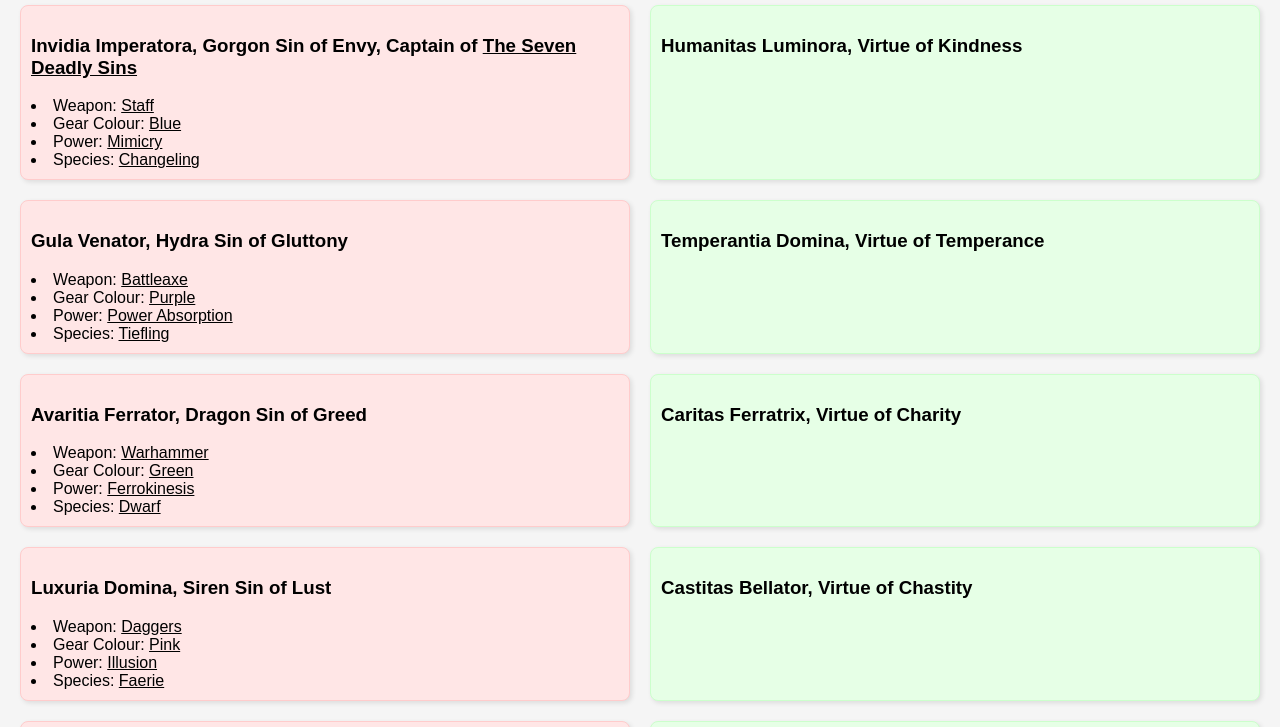
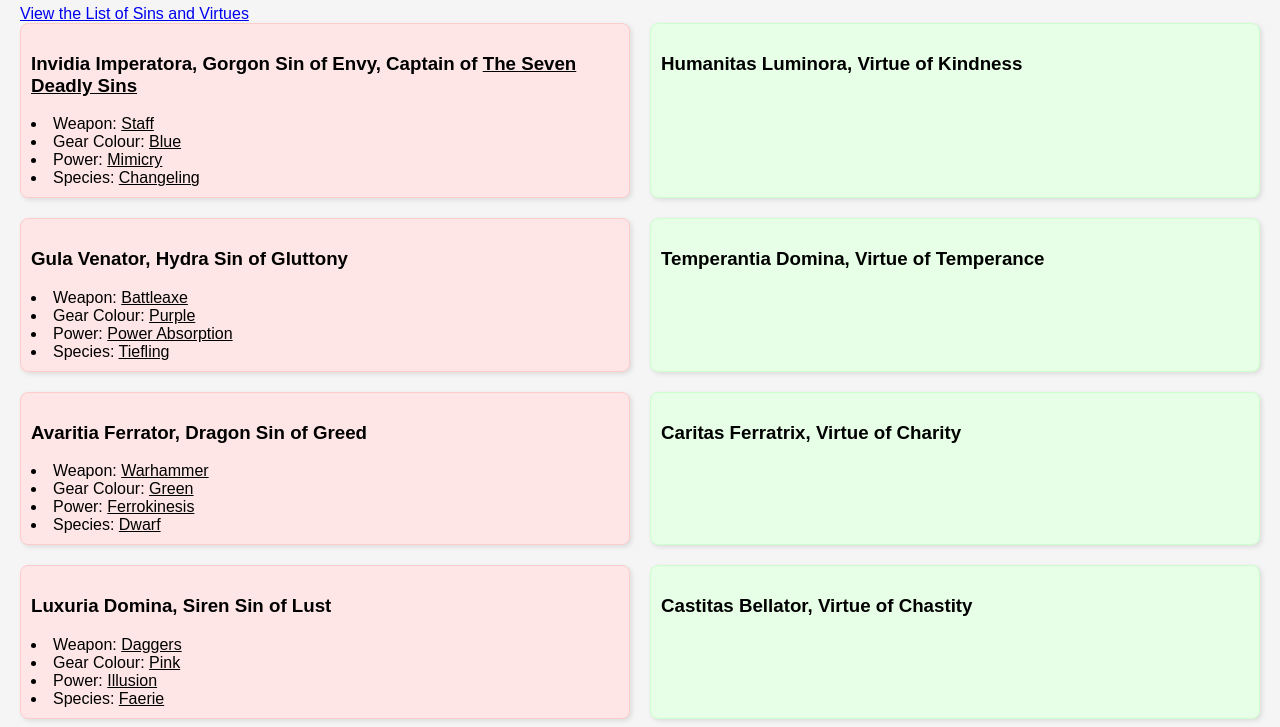
Before and after one commit to JactusTheCactus/concordium-wiki, a plain HTML site: page character-cards/index.html in a window 1280 px wide. Shown: the part 72-799 px from the top of the page. Drawn offline with Linux system fonts and the light colour scheme.

Commit message:
Update index.html

```diff
--- a/character-cards/index.html
+++ b/character-cards/index.html
@@ -9,6 +9,8 @@
 <body>
   <div class="flex-container">
     <div class="flex-title">The Concordium</div>
+    <!-- Link to the list page -->
+    <a href="list.html">View the List of Sins and Virtues</a>
     <div class="flex-columns" id="pairs-container">
       <!-- Dynamic content will be inserted here -->
     </div>
```
